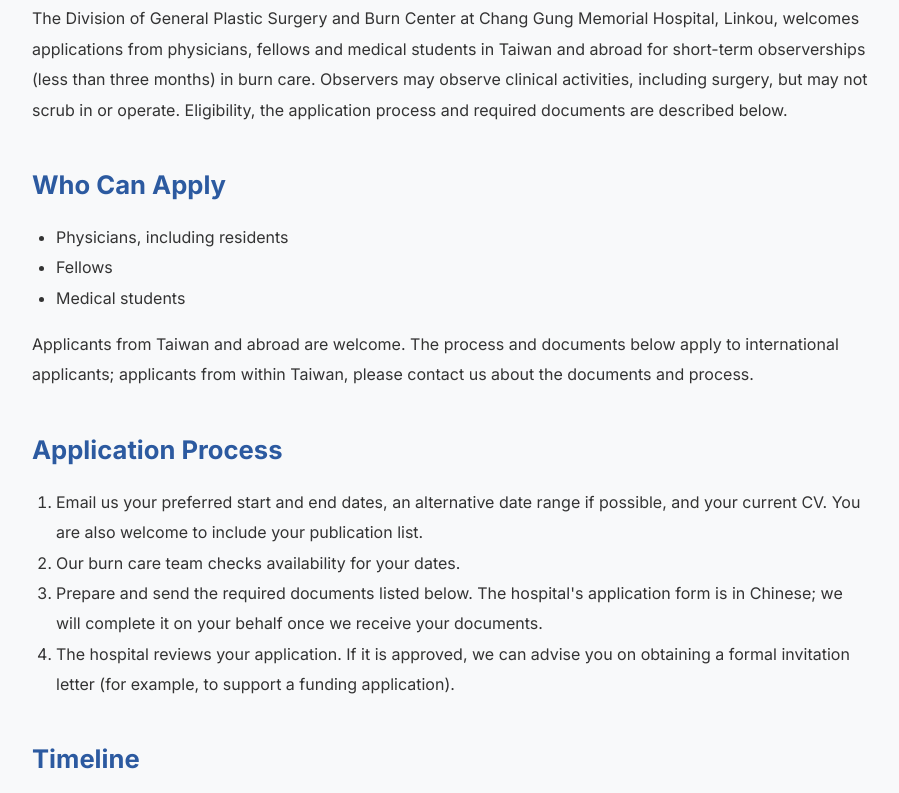
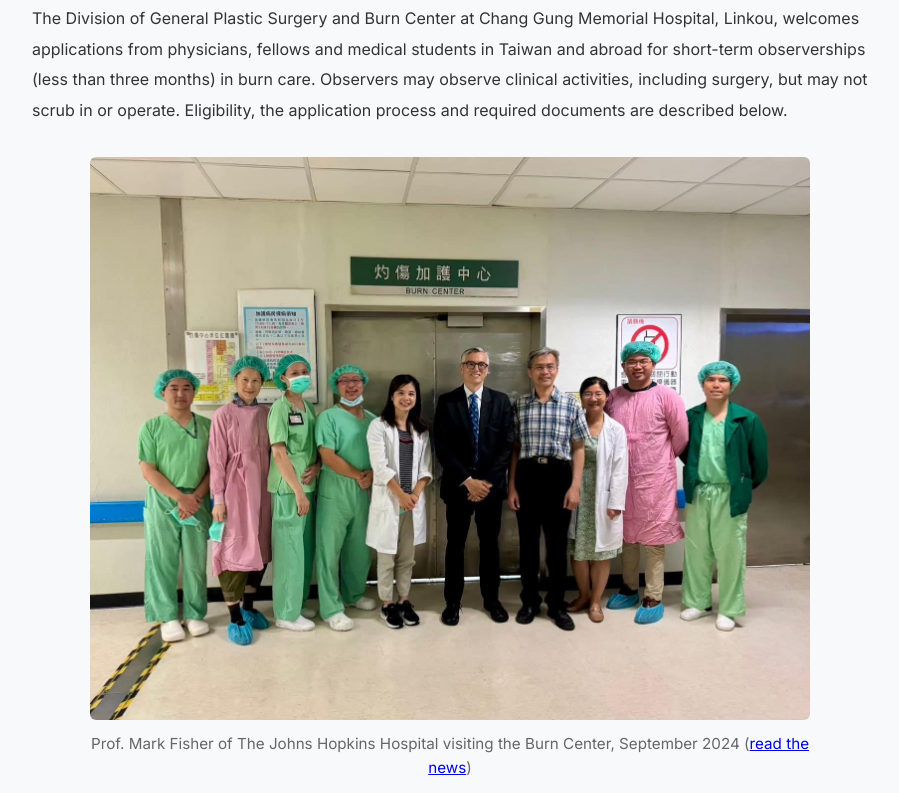
Before and after one commit to CJRonald/LinkouCGMHBurnCenter, a plain HTML site: page pages/observership-en.html in a window 1280 px wide. Shown: the part 581-1374 px from the top of the page, without its empty margins (190-1089 px from the left). Drawn offline with Linux system fonts and the light colour scheme.

Commit message:
feat(observership): Dr. Mark Fisher visit photo (reuses the 2024 news image) with caption linking to the news
Co-Authored-By: Claude Opus 5.5 <noreply@anthropic.com>

```diff
--- a/pages/observership-en.html
+++ b/pages/observership-en.html
@@ -280,6 +280,10 @@
 <section class="section" style="background-color: var(--secondary-color);">
 <div class="container" style="max-width: 900px;">
 <p style="line-height: 1.9; margin-bottom: 1rem;">The Division of General Plastic Surgery and Burn Center at Chang Gung Memorial Hospital, Linkou, welcomes applications from physicians, fellows and medical students in Taiwan and abroad for short-term observerships (less than three months) in burn care. Observers may observe clinical activities, including surgery, but may not scrub in or operate. Eligibility, the application process and required documents are described below.</p>
+<figure style="margin: 2rem auto 0; max-width: 720px;">
+<img alt="Prof. Mark Fisher with the burn center team outside the burn intensive care unit" loading="lazy" src="../assets/news/2024/20240910_DrFisher_Visiting/01_GroupPhoto.jpg" style="width: 100%; height: auto; border-radius: 6px; display: block;"/>
+<figcaption style="text-align: center; color: var(--text-light); font-size: 0.95rem; margin-top: 0.75rem;">Prof. Mark Fisher of The Johns Hopkins Hospital visiting the Burn Center, September 2024 (<a href="news/2024/news-20240910-drfisher-en.html">read the news</a>)</figcaption>
+</figure>
 <h2 style="color: var(--primary-color); font-size: 1.6rem; margin: 2.5rem 0 1rem;">Who Can Apply</h2>
 <ul style="line-height: 1.9; padding-left: 1.5rem; margin-bottom: 1rem;">
 <li>Physicians, including residents</li>
```
Also changed, not shown: pages/observership.html (+4 -0 lines).
